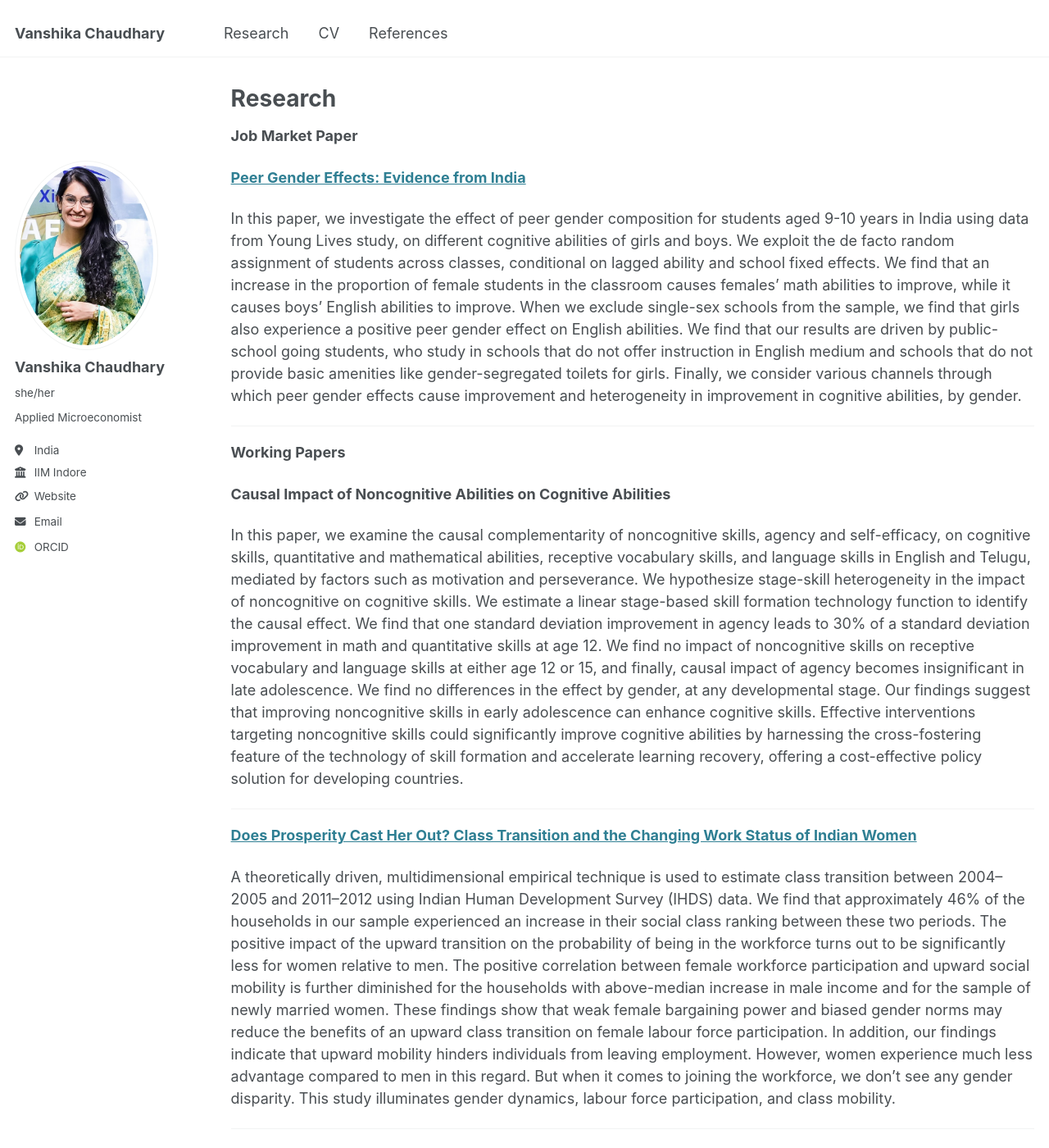
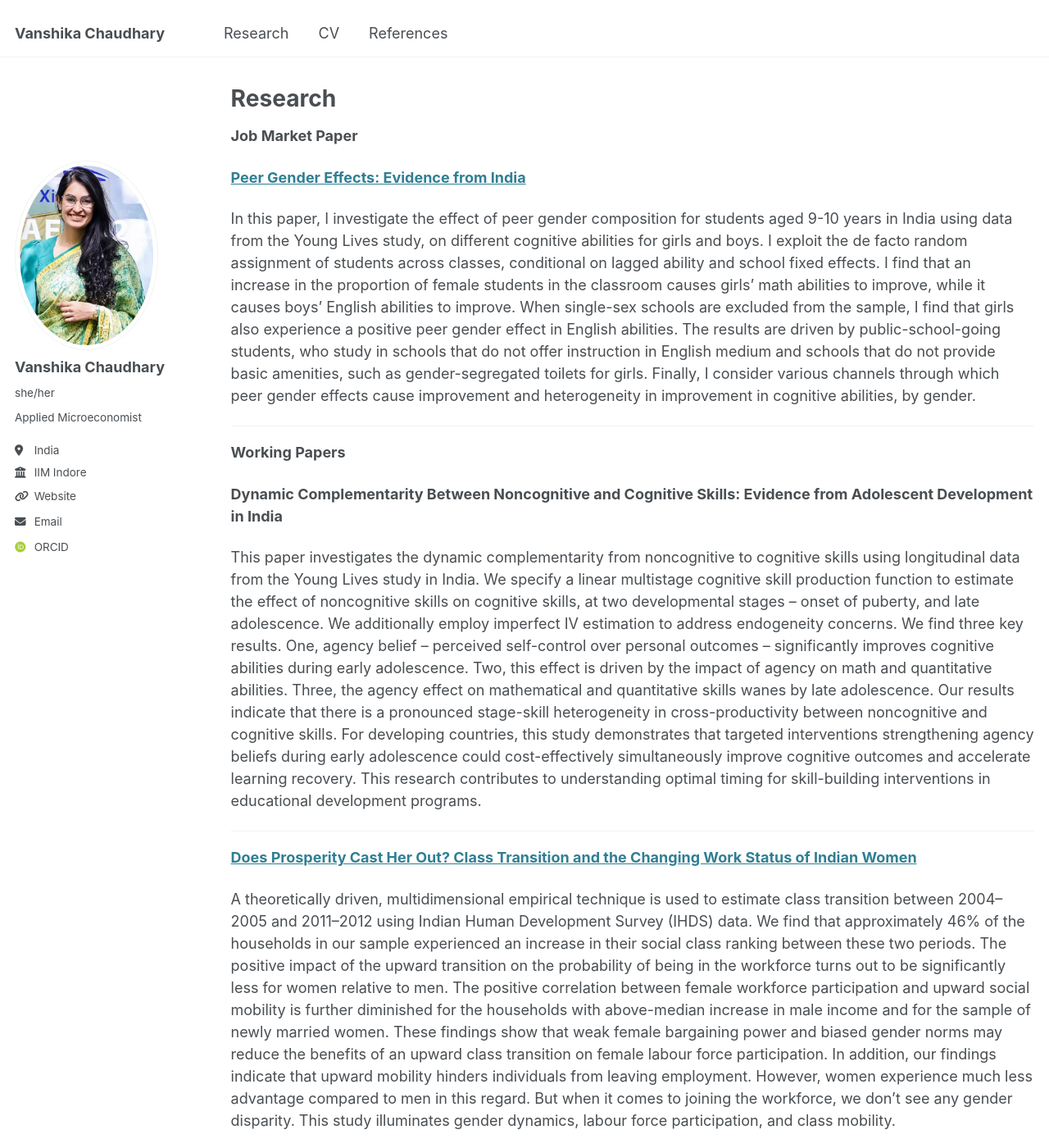
Before and after one commit to vanshika-chaudhary-economics/vanshika-chaudhary-economics.github.io, a Jekyll site: the page built from _pages/research.md, in a window 1280 px wide and 1400 px high. Shown: the whole window at 82% size. Built offline with Jekyll 4.4.1, drawn with Linux system fonts in a browser that asks for light colours; some web fonts are replaced.

Commit message:
Update research.md

```diff
--- a/_pages/research.md
+++ b/_pages/research.md
@@ -12,15 +12,16 @@ redirect_from:
 
 [**Peer Gender Effects: Evidence from India**](https://www.dropbox.com/scl/fi/ahpl4xyzvsym4e76zigvk/Peer-Gender-Effect_Vanshika_JMP.pdf?rlkey=qeyqvrl6gjienk4fsus358wu7&st=edp6g0mj&dl=0)
 
-In this paper, we investigate the effect of peer gender composition for students aged 9-10 years in India using data from Young Lives study, on different cognitive abilities of girls and boys. We exploit the de facto random assignment of students across classes, conditional on lagged ability and school fixed effects. We find that an increase in the proportion of female students in the classroom causes females’ math abilities to improve, while it causes boys’ English abilities to improve. When we exclude single-sex schools from the sample, we find that girls also experience a positive peer gender effect on English abilities. We find that our results are driven by public-school going students, who study in schools that do not offer instruction in English medium and schools that do not provide basic amenities like gender-segregated toilets for girls. Finally, we consider various channels through which peer gender effects cause improvement and heterogeneity in improvement in cognitive abilities, by gender.
+In this paper, I investigate the effect of peer gender composition for students aged 9-10 years in India using data from the Young Lives study, on different cognitive abilities for girls and boys. I exploit the de facto random assignment of students across classes, conditional on lagged ability and school fixed effects. I find that an increase in the proportion of female students in the classroom causes girls' math abilities to improve, while it causes boys’ English abilities to improve. When single-sex schools are excluded from the sample, I find that girls also experience a positive peer gender effect in English abilities. The results are driven by public-school-going students, who study in schools that do not offer instruction in English medium and schools that do not provide basic amenities, such as gender-segregated toilets for girls. Finally, I consider various channels through which peer gender effects cause improvement and heterogeneity in improvement in cognitive abilities, by gender.
 
 ------
 
 **Working Papers**
 
-**Causal Impact of Noncognitive Abilities on Cognitive Abilities**
+**Dynamic Complementarity Between Noncognitive and Cognitive Skills: Evidence from Adolescent Development in India**
 
-In this paper, we examine the causal complementarity of noncognitive skills, agency and self-efficacy, on cognitive skills, quantitative and mathematical abilities, receptive vocabulary skills, and language skills in English and Telugu, mediated by factors such as motivation and perseverance. We hypothesize stage-skill heterogeneity in the impact of noncognitive on cognitive skills. We estimate a linear stage-based skill formation technology function to identify the causal effect. We find that one standard deviation improvement in agency leads to 30% of a standard deviation improvement in math and quantitative skills at age 12. We find no impact of noncognitive skills on receptive vocabulary and language skills at either age 12 or 15, and finally, causal impact of agency becomes insignificant in late adolescence. We find no differences in the effect by gender, at any developmental stage.  Our findings suggest that improving noncognitive skills in early adolescence can enhance cognitive skills. Effective interventions targeting noncognitive skills could significantly improve cognitive abilities by harnessing the cross-fostering feature of the technology of skill formation and accelerate learning recovery, offering a cost-effective policy solution for developing countries.
+This paper investigates the dynamic complementarity from noncognitive to cognitive skills using longitudinal data from the Young Lives study in India. We specify a linear multistage cognitive skill production function to estimate the effect of noncognitive skills on cognitive skills, at two developmental stages – onset of puberty, and late adolescence. We additionally employ imperfect IV estimation to address endogeneity concerns. We find three key results. One, agency belief – perceived self-control over personal outcomes – significantly improves cognitive abilities during early adolescence. Two, this effect is driven by the impact of agency on math and quantitative abilities. Three, the agency effect on mathematical and quantitative skills wanes by late adolescence. Our results indicate that there is a pronounced stage-skill heterogeneity in cross-productivity between noncognitive and cognitive skills. For developing countries, this study demonstrates that targeted interventions strengthening agency beliefs during early adolescence could cost-effectively simultaneously improve cognitive outcomes and accelerate learning recovery. This research contributes to understanding optimal timing for skill-building interventions in educational development programs.
+
 
 
 ------
```
